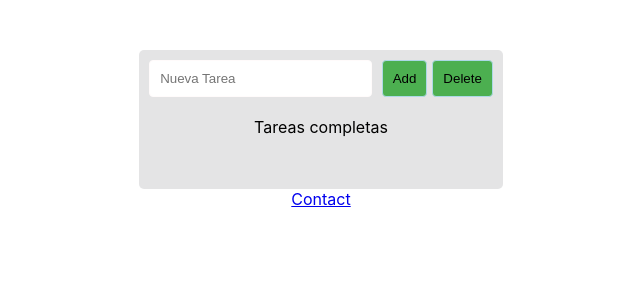
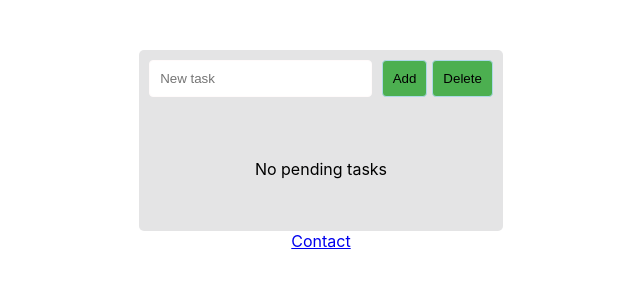
Before and after one commit to Candesette/my-todo-react, a React (Create React App) app: page / in a window 1280 px wide. Shown: the top 300 px of the page, without its empty margins (319-959 px from the left). Built offline with nearby package versions, Linux system fonts and the light colour scheme.

Commit message:
feat: form validation with react hook form and Yup

```diff
--- a/package.json
+++ b/package.json
@@ -3,6 +3,7 @@
   "version": "0.1.0",
   "private": true,
   "dependencies": {
+    "@hookform/resolvers": "^2.9.8",
     "@testing-library/jest-dom": "^5.16.5",
     "@testing-library/react": "^13.3.0",
     "@testing-library/user-event": "^13.5.0",
--- a/src/scenes/Home/index.tsx
+++ b/src/scenes/Home/index.tsx
@@ -1,4 +1,4 @@
-import React, { useState, useRef, useEffect, FormEvent } from "react";
+import React, { useState, useEffect } from "react";
 import { v4 as uuidv4 } from "uuid";
 import { TodoList } from "../../components/TodoList";
 import { TextStyle } from "../../core/TextStyle";
@@ -9,15 +9,22 @@ import { Border } from "../../core/Border";
 import { Input } from "../../core/Input";
 import { Grid } from "../../core/Grid";
 import { Link } from "react-router-dom";
+import { useForm } from "react-hook-form";
+import * as yup from "yup";
+import { yupResolver } from "@hookform/resolvers/yup";
 
 const key = "todoApp.todos";
 
 export type Item = { id: string; completed: boolean; task: string };
 
+const schema = yup
+  .object({
+    taskName: yup.string().required("This is required"),
+  })
+  .required();
+
 export function Home() {
   const [todos, setTodos] = useState<Item[]>([]);
-
-  const inputRef = useRef<HTMLInputElement | null>(null);
 
   useEffect(() => {
     const storedTodos = JSON.parse(localStorage.getItem(key) ?? "[]");
@@ -41,11 +48,8 @@ export function Home() {
     }
   };
 
-  const handleTodoAdd = (event: FormEvent<HTMLFormElement>) => {
-    event.preventDefault();
-
-    const task = inputRef.current?.value;
-    if (!task) return;
+  const handleTodoAdd = (values) => {
+    const task = values.taskName;
 
     setTodos((prevTodos) => {
       const todosToAppend = [
@@ -57,40 +61,54 @@ export function Home() {
 
       return todosToAppend;
     });
-
-    if (inputRef.current) {
-      inputRef.current.value = "";
-    }
   };
 
   const handleClearAll = () => {
-    const newTodos = todos.filter((todo) => !todo.completed);
+    let todosCopy = [...todos];
+    const filteredTodos = todosCopy.filter((todo) => !todo.completed);
 
-    setTodos(newTodos);
+    setTodos(filteredTodos);
 
-    localStorage.setItem(key, JSON.stringify(newTodos));
+    localStorage.setItem(key, JSON.stringify(filteredTodos));
   };
 
   const remainingTask = todos.filter((todo) => !todo.completed).length;
 
+  const {
+    register,
+    handleSubmit,
+    formState: { errors },
+  } = useForm({
+    defaultValues: {
+      taskName: "",
+    },
+    resolver: yupResolver(schema),
+  });
+
   return (
     <Container>
       <ContainerChildren>
-        <form onSubmit={handleTodoAdd}>
+        <form onSubmit={handleSubmit(handleTodoAdd)}>
           <Grid $columns="2fr 1fr">
-            <Input ref={inputRef} type="text" placeholder="Nueva Tarea"></Input>
+            <Input
+              {...register("taskName")}
+              type="text"
+              placeholder="New task"
+            ></Input>
+
             <div>
               <Button type="submit">Add</Button>
               <DeleteButton onClick={handleClearAll}>Delete</DeleteButton>
             </div>
+            <p>{errors.taskName?.message}</p>
           </Grid>
         </form>
 
         <TextStyle>
           {remainingTask === 0
-            ? "Tareas completas"
-            : `Te quedan ${remainingTask} tareas por
-            terminar`}
+            ? "No pending tasks"
+            : ` ${remainingTask}
+            pending tasks`}
         </TextStyle>
 
         <Border>
```
Also changed, not shown: 1 other file (tests, documents, lock files or other folders).
